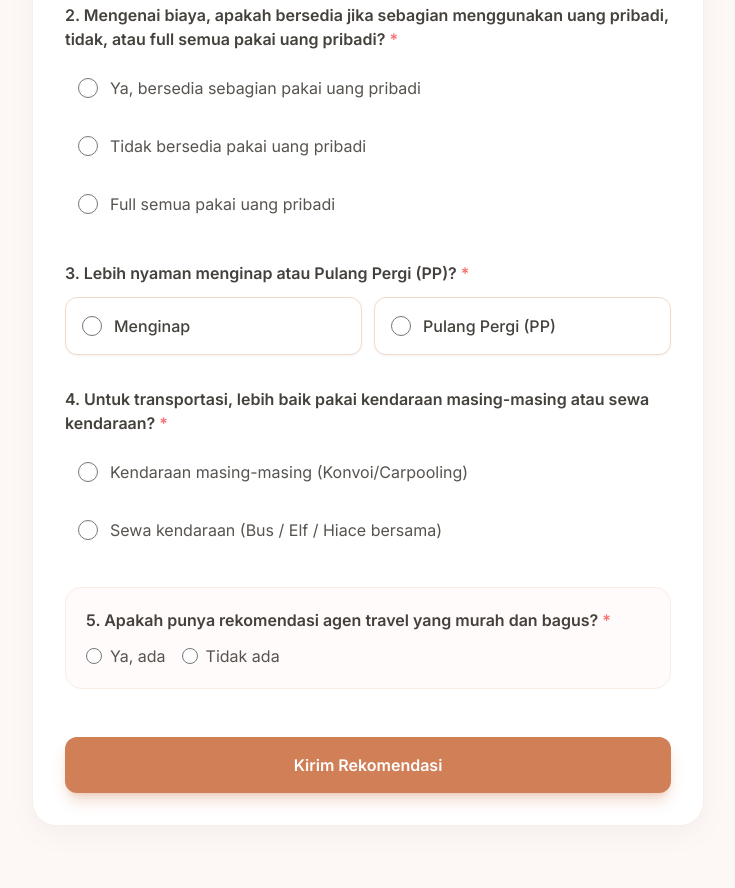
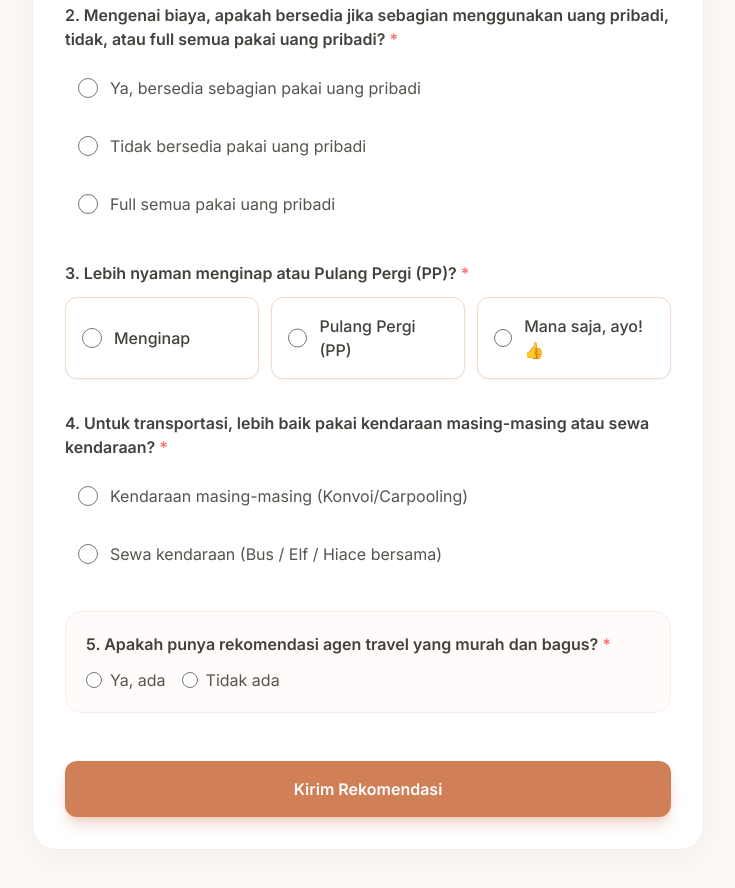
Before and after one commit to sman15bandung/polling-kegiatan-bersama-smanLibels, a plain HTML site: page index.html in a window 1280 px wide. Shown: the part 615-1503 px from the top of the page, without its empty margins (272-1007 px from the left). Before the commit the page ends 1481 px from the top, so only its background shows below. Drawn offline with nearby package versions, Linux system fonts and the light colour scheme.

Commit message:
Update index.html

```diff
--- a/index.html
+++ b/index.html
@@ -119,6 +119,10 @@
                         <label class="flex-1 flex items-center space-x-3 cursor-pointer p-4 rounded-xl border border-warm-200 bg-white hover:bg-warm-50 transition shadow-sm">
                             <input type="radio" name="durasi" value="pp" class="w-5 h-5 cursor-pointer">
                             <span class="text-stone-700 font-medium">Pulang Pergi (PP)</span>
+                        </label>
+                        <label class="flex-1 flex items-center space-x-3 cursor-pointer p-4 rounded-xl border border-warm-200 bg-white hover:bg-warm-50 transition shadow-sm">
+                            <input type="radio" name="durasi" value="bebas" class="w-5 h-5 cursor-pointer">
+                            <span class="text-stone-700 font-medium">Mana saja, ayo! 👍</span>
                         </label>
                     </div>
                 </div>
```
